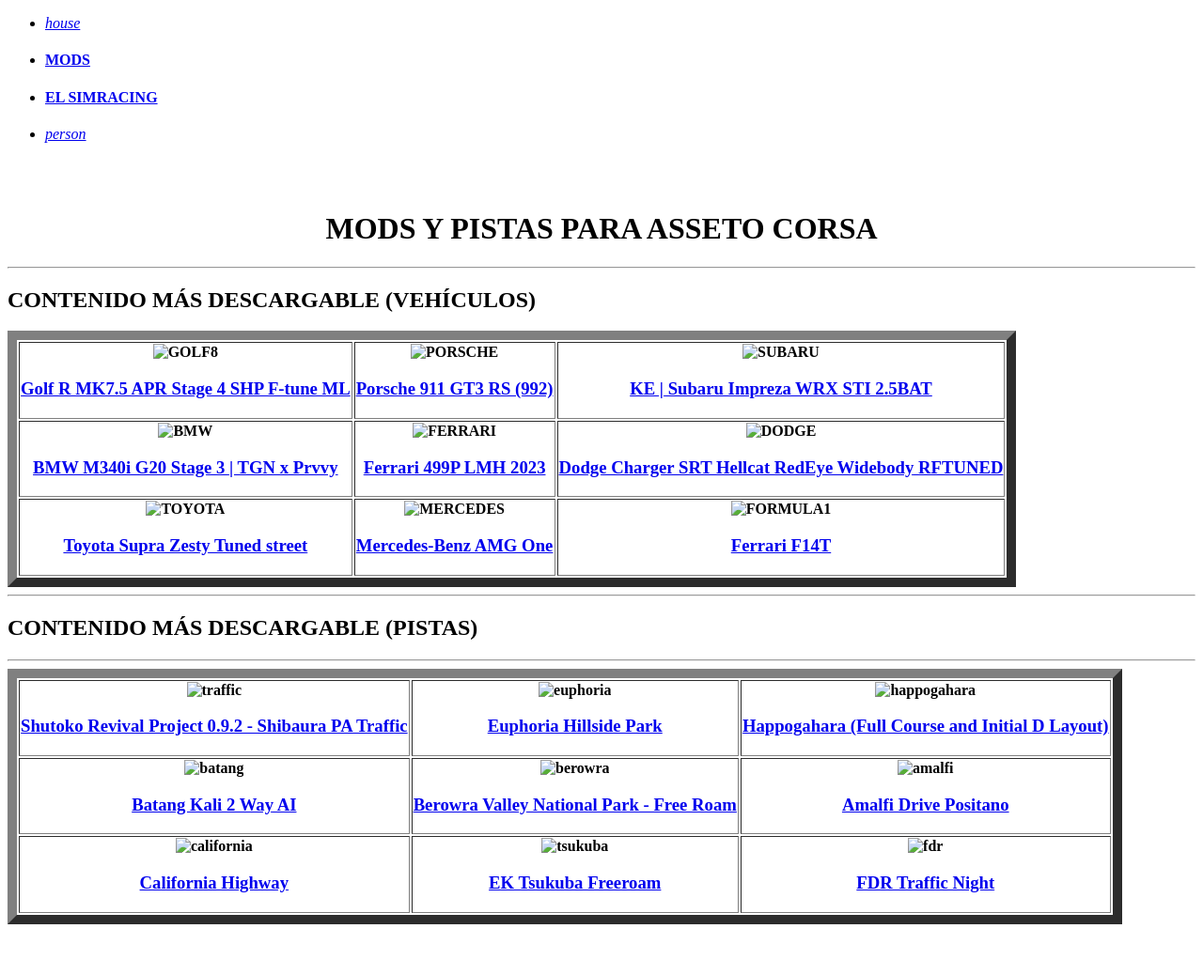
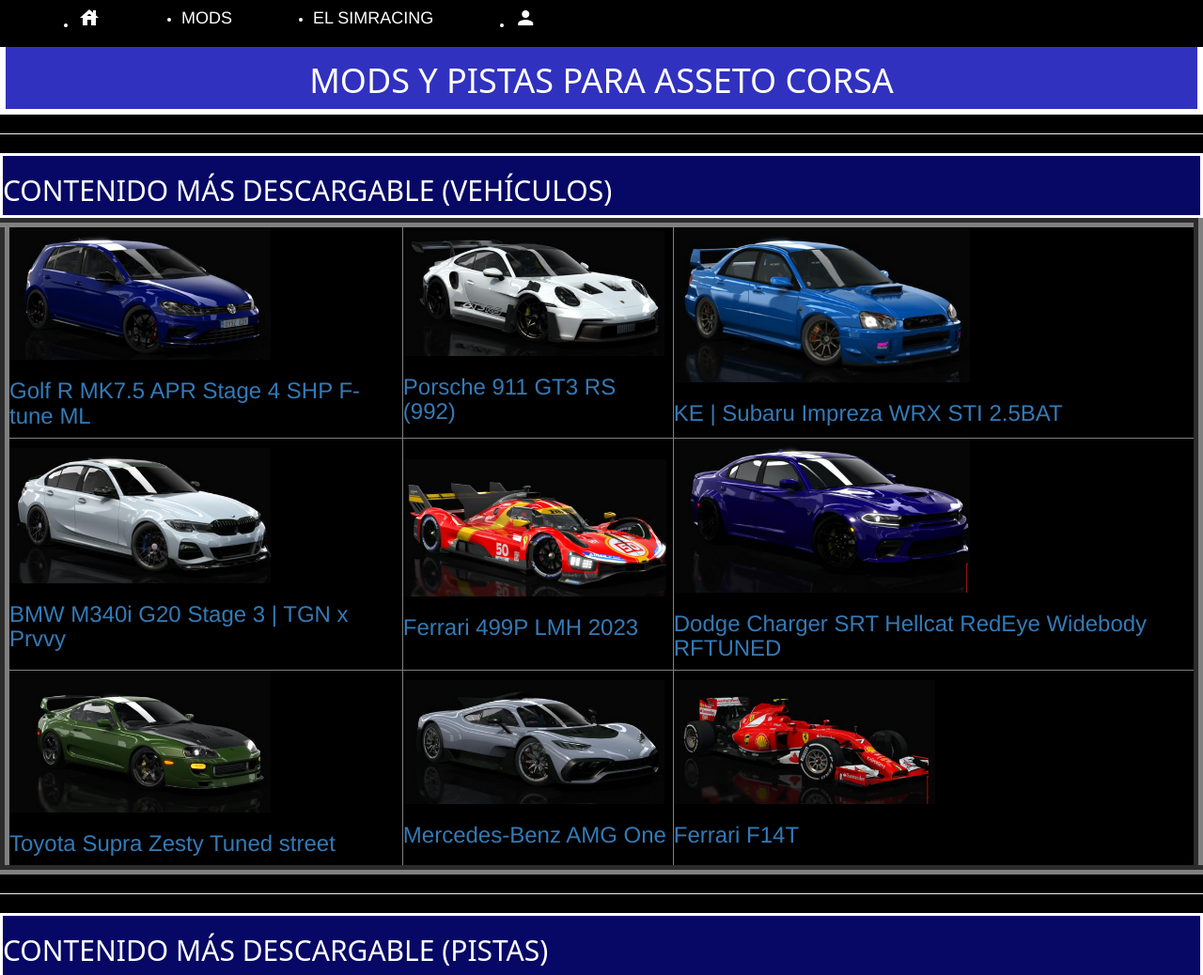
Before and after one commit to saullens/AplicacionsWeb, a plain HTML site: page paginas/segundaplantilla.html in a window 1280 px wide. Shown: the top 1038 px of the page at 94% size. Before the commit the page ends 992 px from the top, so only its background shows below. Drawn offline with nearby package versions, Linux system fonts and the light colour scheme; the site is published under a folder, as on GitHub Pages, so addresses that start at the root find nothing.

Commit message:
Fix segunda plantilla

```diff
--- a/paginas/segundaplantilla.html
+++ b/paginas/segundaplantilla.html
@@ -3,16 +3,16 @@
 <head>
     <meta charset="UTF-8" />
     <title>MODS PARA ASSETO</title>
-    <link rel="stylesheet" type="text/css" href="/css/styles.css">
+    <link rel="stylesheet" type="text/css" href="../css/styles.css">
 
 </head>
 <body>
     <nav class="navegador">
         <ul>
-            <li><a href="index.html"><div class="material"><i class="material-icons">house</i></a></li>
-            <li><a href="/paginas/segundaplantilla.html"><h4>MODS</h4></a></li>
-            <li><a href="/paginas/terceraplantilla.html"><h4>EL SIMRACING</h4></a></li>
-            <li><a href="/paginas/formulariopáginaweb.html"><div class="material"><i class="material-icons">person</i></a></li>
+            <li><a href="../index.html"><div class="material"><i class="material-icons">house</i></a></li>
+            <li><a href="../paginas/segundaplantilla.html"><h4>MODS</h4></a></li>
+            <li><a href="../paginas/terceraplantilla.html"><h4>EL SIMRACING</h4></a></li>
+            <li><a href="../paginas/formulariopáginaweb.html"><div class="material"><i class="material-icons">person</i></a></li>
 
         </ul>
     </nav>
@@ -24,43 +24,43 @@
     <table border="10">
         <tr>
             <th>
-                <img src="/img/golf.png" alt="GOLF8" width="278"> <a href="https://www.assettoworld.com/car/volkswagen-golf-r-75-prvvy-x-tayboost"</a>
+                <img src="../img/golf.png" alt="GOLF8" width="278"> <a href="https://www.assettoworld.com/car/volkswagen-golf-r-75-prvvy-x-tayboost"</a>
                 <h3>Golf R MK7.5 APR Stage 4 SHP F-tune ML</h3>
 
             </th>
             <th>
-                <img src="/img/porsche.png" alt="PORSCHE" width="278"> <a href="https://www.assettoworld.com/car/porsche-911-gt3-rs-992"</a>
+                <img src="../img/porsche.png" alt="PORSCHE" width="278"> <a href="https://www.assettoworld.com/car/porsche-911-gt3-rs-992"</a>
                 <h3>Porsche 911 GT3 RS (992)</h3>
             </th>
             <th>
-                <img src="/img/subaru.png" alt="SUBARU" width="315"> <a href="https://www.assettoworld.com/car/ke-subaru-impreza-wrx-sti-25bat"</a>
+                <img src="../img/subaru.png" alt="SUBARU" width="315"> <a href="https://www.assettoworld.com/car/ke-subaru-impreza-wrx-sti-25bat"</a>
                 <h3>KE | Subaru Impreza WRX STI 2.5BAT</h3>
 
             </th>
 
         <tr>
-            <th><img src="/img/bmw.png" alt="BMW" width="278"> <a href="https://www.assettoworld.com/car/bmw-m340i-g20-stage-3-tgn-x-prvvy"</a>
+            <th><img src="../img/bmw.png" alt="BMW" width="278"> <a href="https://www.assettoworld.com/car/bmw-m340i-g20-stage-3-tgn-x-prvvy"</a>
                 <h3>BMW M340i G20 Stage 3 | TGN x Prvvy</h3>
             </th>
                 <th>
-                    <img src="/img/ferrari.png" alt="FERRARI" width="280"> <a href="https://www.assettoworld.com/car/ferrari-499p-lmh-2023"</a>
+                    <img src="../img/ferrari.png" alt="FERRARI" width="280"> <a href="https://www.assettoworld.com/car/ferrari-499p-lmh-2023"</a>
                     <h3>Ferrari 499P LMH 2023</h3>
                 </th>
             <th>
-                <img src="/img/hellcat.png" alt="DODGE" width="315"> <a href="https://www.assettoworld.com/car/dodge-charger-srt-hellcat-redeye-widebody-rftuned"</a>                <h3>Dodge Charger SRT Hellcat RedEye Widebody RFTUNED</h3>
+                <img src="../img/hellcat.png" alt="DODGE" width="315"> <a href="https://www.assettoworld.com/car/dodge-charger-srt-hellcat-redeye-widebody-rftuned"</a>                <h3>Dodge Charger SRT Hellcat RedEye Widebody RFTUNED</h3>
             </th>
         <tr>
-            <th><img src="/img/toyota.png" alt="TOYOTA"  width="278"> <a href="https://www.assettoworld.com/car/toyota-supra-zesty-tuned-street" </a>
+            <th><img src="../img/toyota.png" alt="TOYOTA"  width="278"> <a href="https://www.assettoworld.com/car/toyota-supra-zesty-tuned-street" </a>
 
                 <h3>Toyota Supra Zesty Tuned street</h3>
 
             </th>
             <th>
-                <img src="/img/mercedes.png" alt="MERCEDES" width="278"> <a href="https://www.assettoworld.com/car/mercedes-benz-amg-one"</a>
+                <img src="../img/mercedes.png" alt="MERCEDES" width="278"> <a href="https://www.assettoworld.com/car/mercedes-benz-amg-one"</a>
                 <h3>Mercedes-Benz AMG One</h3>
             </th>
             <th>
-                <img src="/img/f1.png" alt="FORMULA1" width="278"> <a href="https://www.assettoworld.com/car/ferrari-f14t"</a>
+                <img src="../img/f1.png" alt="FORMULA1" width="278"> <a href="https://www.assettoworld.com/car/ferrari-f14t"</a>
                 <h3>Ferrari F14T</h3>
             </th>
         </tr>
@@ -72,42 +72,42 @@
    <div class="contenidomasdescargablepistas"><h2>CONTENIDO MÁS DESCARGABLE (PISTAS)</h2></div>
    <table border="10">
     <tr>
-        <th><img src="/img/traffic.png" alt="traffic" width="287"> <a href="https://www.assettoworld.com/track/shutoko-revival-project-091-tatsumi-pa"</a>
+        <th><img src="../img/traffic.png" alt="traffic" width="287"> <a href="https://www.assettoworld.com/track/shutoko-revival-project-091-tatsumi-pa"</a>
             <h3>Shutoko Revival Project 0.9.2 - Shibaura PA Traffic</h3>
             </th>
 
     <th>
-        <img src="/img/euphoria.png" alt="euphoria" width="287"> <a href="https://www.assettoworld.com/track/euphoria-hillside-park"</a>
+        <img src="../img/euphoria.png" alt="euphoria" width="287"> <a href="https://www.assettoworld.com/track/euphoria-hillside-park"</a>
             <h3>Euphoria Hillside Park</h3>
 
     </th>
        <th>
-        <img src="/img/happogahara.png" alt="happogahara" width="287"> <a href="https://www.assettoworld.com/track/happogahara-full-course-and-initial-d-layout"</a>
+        <img src="../img/happogahara.png" alt="happogahara" width="287"> <a href="https://www.assettoworld.com/track/happogahara-full-course-and-initial-d-layout"</a>
             <h3>Happogahara (Full Course and Initial D Layout)</h3>
        </th>
 
     <tr>
         <th>
-        <img src="/img/batang.png" alt="batang" width="287"><a href="https://www.assettoworld.com/track/batang-kali-2-way-ai"</a>
+        <img src="../img/batang.png" alt="batang" width="287"><a href="https://www.assettoworld.com/track/batang-kali-2-way-ai"</a>
             <h3>Batang Kali 2 Way AI</h3>
         </th>
 
-        <th> <img src="/img/berowra.png" alt="berowra" width="287"><a href="https://www.assettoworld.com/track/berowra-valley-national-park-free-roam"</a>
+        <th> <img src="../img/berowra.png" alt="berowra" width="287"><a href="https://www.assettoworld.com/track/berowra-valley-national-park-free-roam"</a>
             <h3>Berowra Valley National Park - Free Roam</h3>
 
         <th>
-            <img src="/img/amalfi.png" alt="amalfi" width="287"> <a href="https://www.assettoworld.com/track/amalfi-drive-positano"</a>
+            <img src="../img/amalfi.png" alt="amalfi" width="287"> <a href="https://www.assettoworld.com/track/amalfi-drive-positano"</a>
             <h3>Amalfi Drive Positano</h3>
         </th>
         <tr>
-            <th><img src="/img/california.png" alt="california" width="287"><a href="https://www.assettoworld.com/track/california-highway"</a>
+            <th><img src="../img/california.png" alt="california" width="287"><a href="https://www.assettoworld.com/track/california-highway"</a>
             <h3>California Highway</h3>
             </th>
             <th>
-                <img src="/img/tsukuba.png" alt="tsukuba" width="287"><a href="https://www.assettoworld.com/track/ek-tsukuba-freeroam"</a>
+                <img src="../img/tsukuba.png" alt="tsukuba" width="287"><a href="https://www.assettoworld.com/track/ek-tsukuba-freeroam"</a>
             <h3>EK Tsukuba Freeroam</h3>
             </th>
-            <th><img src="/img/fdr.png" alt="fdr" width="287"><a href="https://www.assettoworld.com/track/fdr-traffic-night"</a>
+            <th><img src="../img/fdr.png" alt="fdr" width="287"><a href="https://www.assettoworld.com/track/fdr-traffic-night"</a>
             <h3>FDR Traffic Night</h3>
             </th>
             <hr>
```
